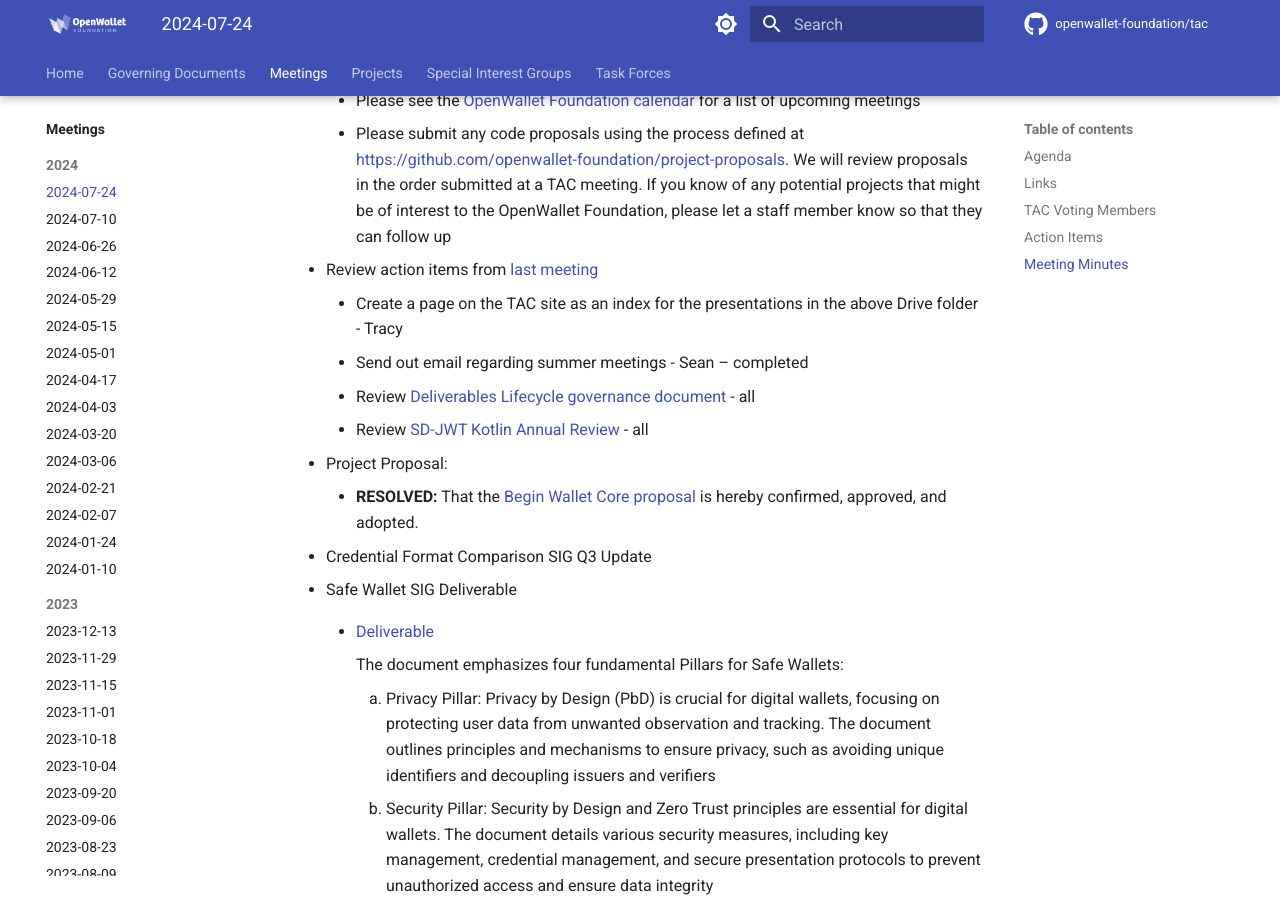
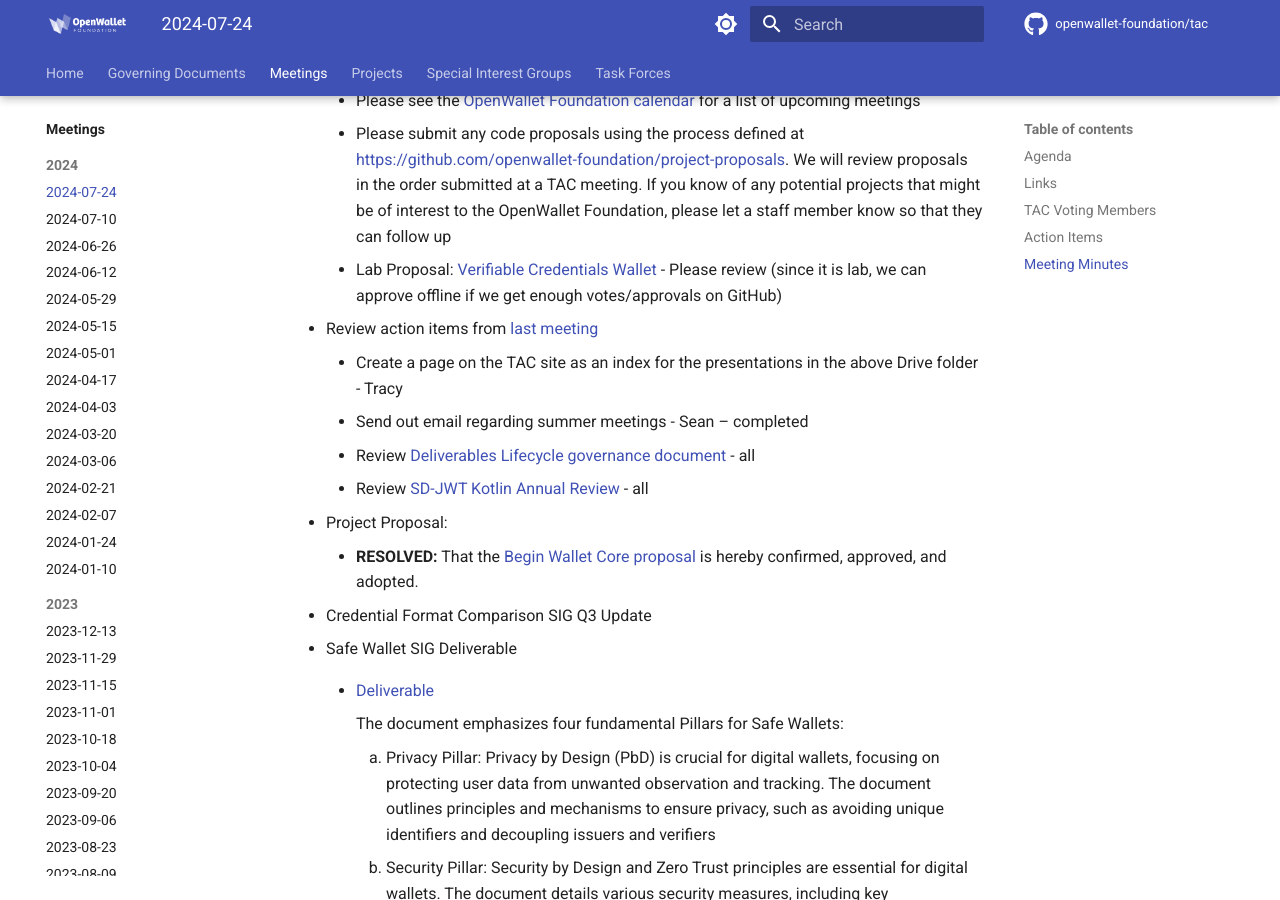
Before and after one commit to openwallet-foundation/tac, an MkDocs documentation site: the page built from docs/meetings/2024/2024-07-24.md, in a window 1280 px wide and 900 px high, scrolled down 1325 px. Built offline with MkDocs 1.6.1 and Material for MkDocs 9.7.7, drawn with Linux system fonts in a browser that asks for light colours; comment, search, counter and statistics services are not loaded.

Commit message:
Add announcement
Signed-off-by: Tracy A. Kuhrt <tracy.a.kuhrt@accenture.com>

```diff
--- a/docs/meetings/2024/2024-07-24.md
+++ b/docs/meetings/2024/2024-07-24.md
@@ -35,6 +35,7 @@
 - Announcements
     - Please see the [OpenWallet Foundation calendar](https://zoom-lfx.platform.linuxfoundation.org/meetings/openwalletfoundation) for a list of upcoming meetings
     - Please submit any code proposals using the process defined at https://github.com/openwallet-foundation/project-proposals. We will review proposals in the order submitted at a TAC meeting. If you know of any potential projects that might be of interest to the OpenWallet Foundation, please let a staff member know so that they can follow up
+    - Lab Proposal: [Verifiable Credentials Wallet](https://github.com/openwallet-foundation/project-proposals/pull/39) - Please review (since it is lab, we can approve offline if we get enough votes/approvals on GitHub)
 
 - Review action items from [last meeting](./2024-07-10.md#action-items)
     - Create a page on the TAC site as an index for the presentations in the above Drive folder - Tracy
```
